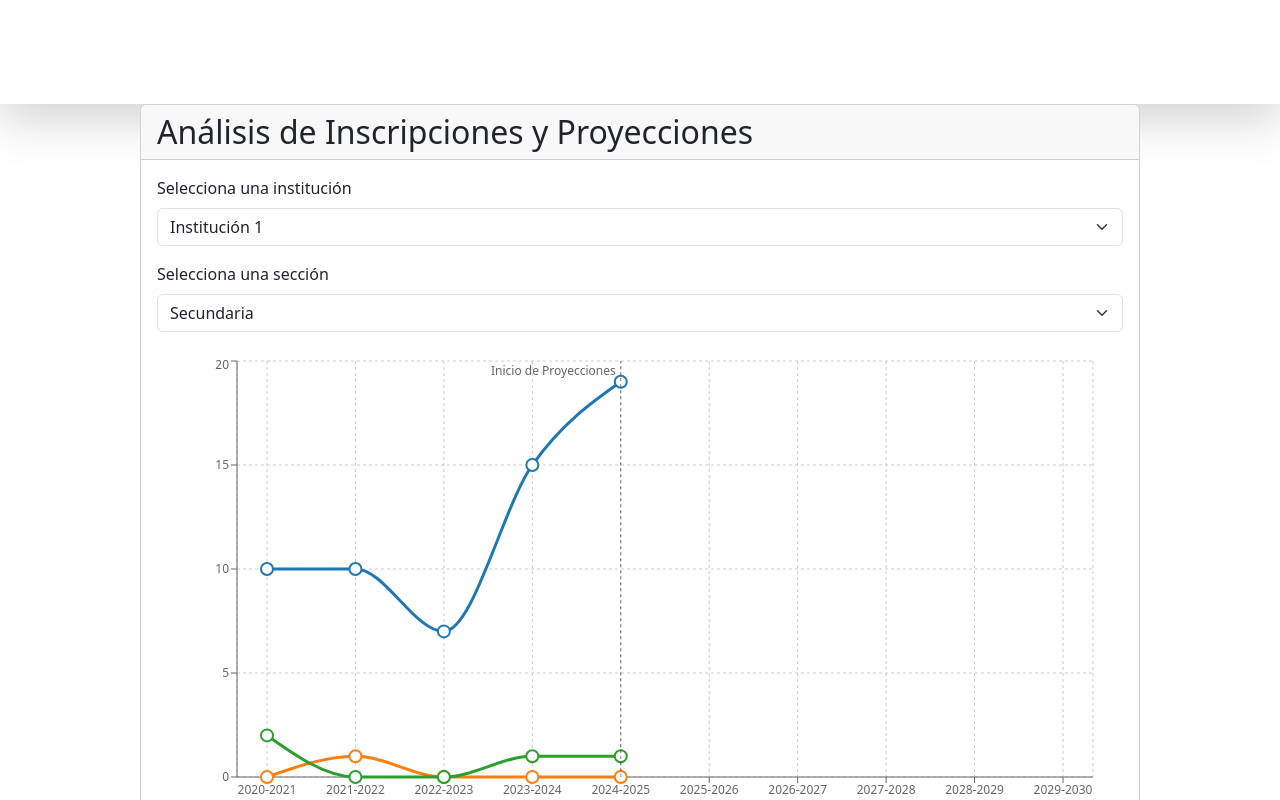
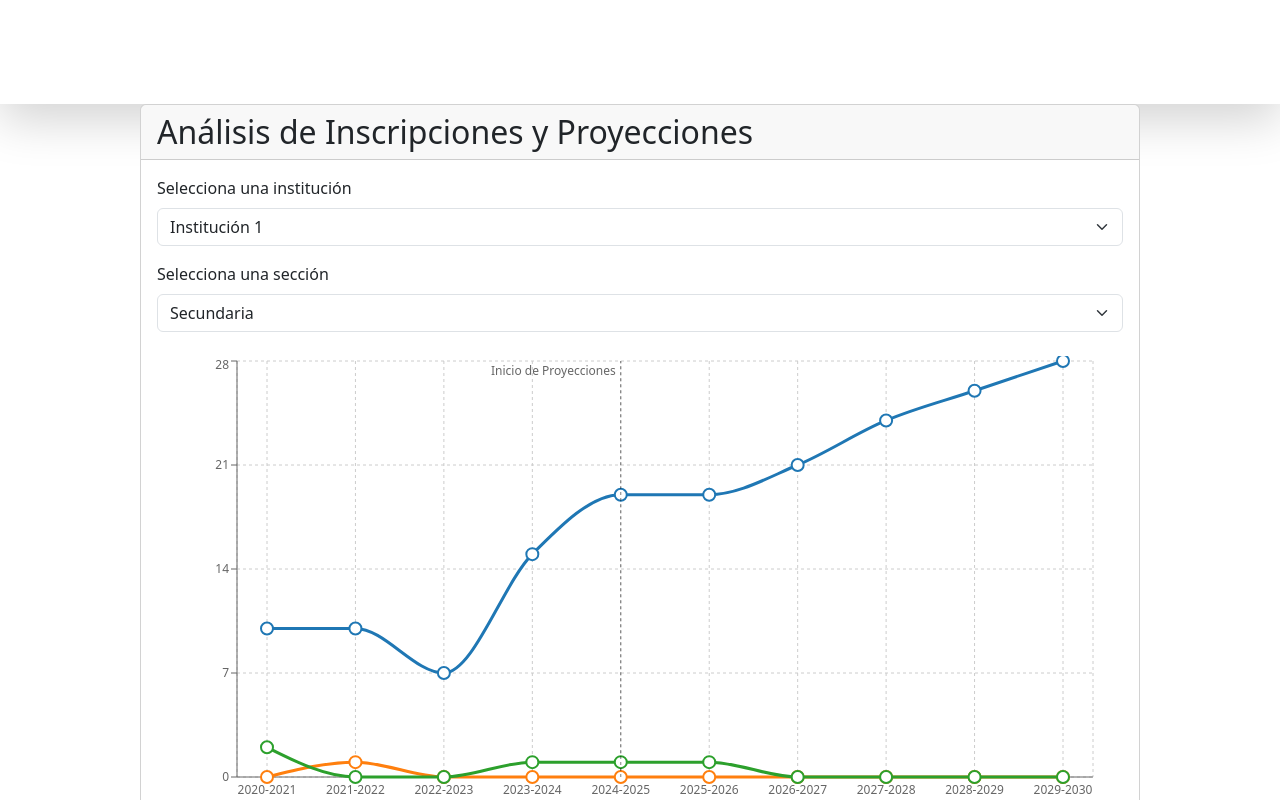
Before and after one commit to chrisnolanmb/IFAL, a React (Create React App) app: page / in a window 1280 px wide. Shown: the top 800 px of the page. Built offline with nearby package versions, Linux system fonts and the light colour scheme.

Commit message:
mod formatData

```diff
--- a/src/Dashboard.js
+++ b/src/Dashboard.js
@@ -503,29 +503,47 @@ const Dashboard = () => {
     setCalculatedProjections(projections);
   }, [selectedInstitution]);
 
+  //   const formatData = () => {
+  //     const fullData =
+  //       selectedInstitution === "Institution1"
+  //         ? fullDataInstitution1
+  //         : fullDataInstitution2;
+  //     return years.map((year, index) => {
+  //       const dataPoint = { name: year };
+  //       Object.keys(fullData[selectedSection]).forEach((group) => {
+  //         if (index < 5) {
+  //           const yearData = fullData[selectedSection][group][index];
+  //           if (yearData) {
+  //             dataPoint[group] = yearData.nuevos;
+  //             dataPoint[`${group}Reinscritos`] = yearData.reinscritos;
+  //             dataPoint[`${group}Total`] = yearData.total;
+  //           }
+  //         } else {
+  //           const projectedData =
+  //             calculatedProjections[selectedSection]?.[group]?.[index - 5];
+  //           if (projectedData) {
+  //             dataPoint[group] = projectedData.nuevos;
+  //             dataPoint[`${group}Reinscritos`] = projectedData.reinscritos;
+  //             dataPoint[`${group}Total`] = projectedData.total;
+  //           }
+  //         }
+  //       });
+  //       return dataPoint;
+  //     });
+  //   };
+
   const formatData = () => {
-    const fullData =
-      selectedInstitution === "Institution1"
-        ? fullDataInstitution1
-        : fullDataInstitution2;
     return years.map((year, index) => {
       const dataPoint = { name: year };
       Object.keys(fullData[selectedSection]).forEach((group) => {
         if (index < 5) {
           const yearData = fullData[selectedSection][group][index];
-          if (yearData) {
-            dataPoint[group] = yearData.nuevos;
-            dataPoint[`${group}Reinscritos`] = yearData.reinscritos;
-            dataPoint[`${group}Total`] = yearData.total;
-          }
+          dataPoint[group] = yearData.nuevos;
+          dataPoint[`${group}Reinscritos`] = yearData.reinscritos;
+          dataPoint[`${group}Total`] = yearData.total;
         } else {
-          const projectedData =
-            calculatedProjections[selectedSection]?.[group]?.[index - 5];
-          if (projectedData) {
-            dataPoint[group] = projectedData.nuevos;
-            dataPoint[`${group}Reinscritos`] = projectedData.reinscritos;
-            dataPoint[`${group}Total`] = projectedData.total;
-          }
+          dataPoint[group] =
+            calculatedProjections[selectedSection]?.[group]?.[index - 5] || 0;
         }
       });
       return dataPoint;
```
